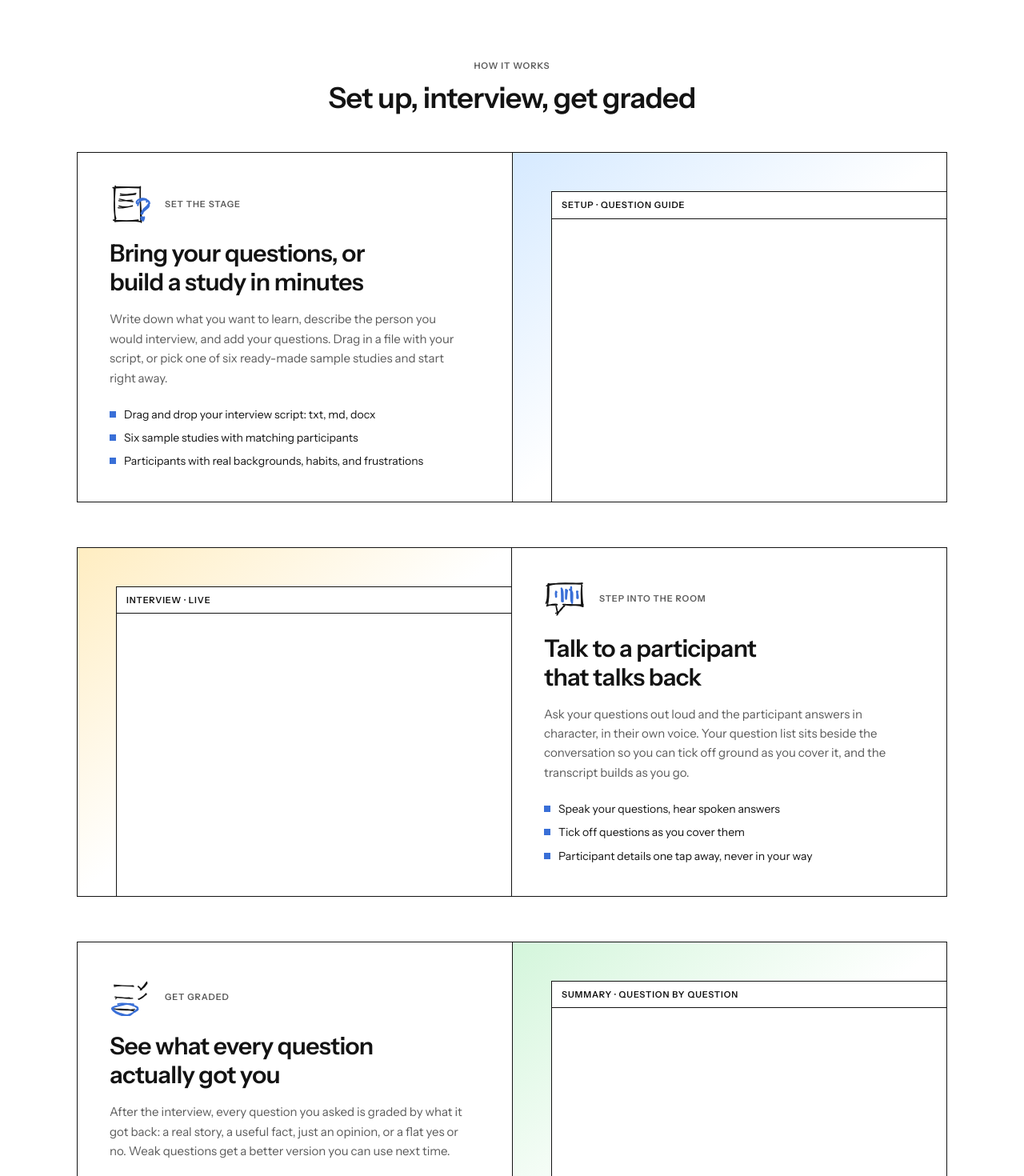
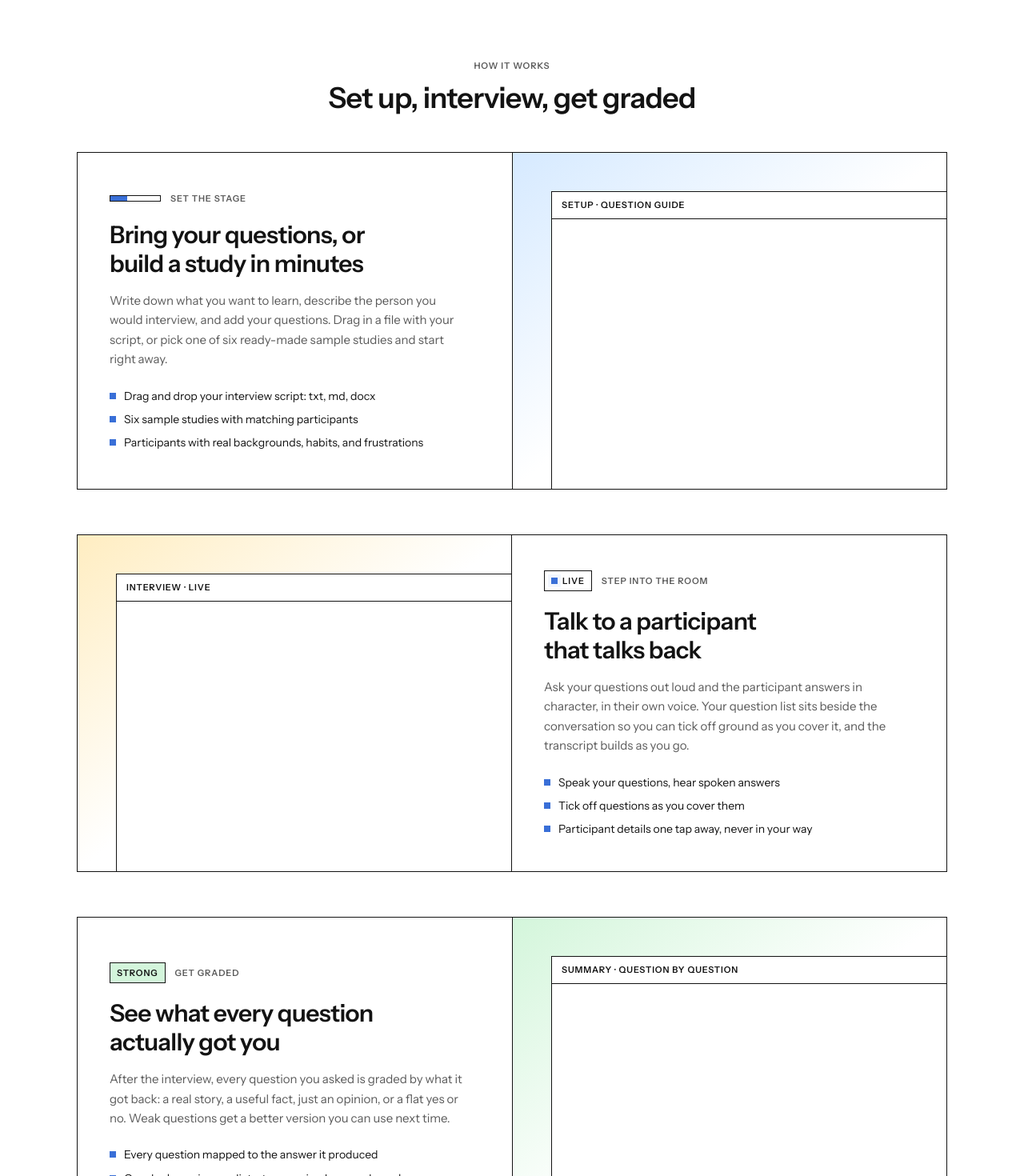
Before and after one commit to rishiashar/Personapilot, a Next.js app: page / in a window 1280 px wide. Shown: the part 1054-2524 px from the top of the page at 80% size. Built offline with nearby package versions, Linux system fonts and the light colour scheme.

Commit message:
feat: step tags built from product chrome (progress bar, live chip, verdict tag)
Co-Authored-By: Devin AI <158243242+devin-ai-integration[bot]@users.noreply.github.com>

```diff
--- a/app/page.tsx
+++ b/app/page.tsx
@@ -6,7 +6,7 @@ import { StoryBeats } from "@/components/landing/StoryBeats";
 import { HeroDemo } from "@/components/landing/HeroDemo";
 import { LiveAppFrame } from "@/components/landing/LiveAppFrame";
 import { Reveal } from "@/components/landing/Reveal";
-import { StepGlyph } from "@/components/landing/StepGlyph";
+import { StepTag } from "@/components/landing/StepTag";
 import { Button } from "@/components/ui/button";
 import { Waveform } from "@/components/Waveform";
 import { cn } from "@/lib/utils";
@@ -14,7 +14,7 @@ import { cn } from "@/lib/utils";
 const FEATURES = [
   {
     tag: "Set the stage",
-    glyph: <StepGlyph kind="setup" />,
+    kind: "setup" as const,
     title: "Bring your questions, or build a study in minutes",
     description:
       "Write down what you want to learn, describe the person you would interview, and add your questions. Drag in a file with your script, or pick one of six ready-made sample studies and start right away.",
@@ -37,7 +37,7 @@ const FEATURES = [
   },
   {
     tag: "Step into the room",
-    glyph: <StepGlyph kind="interview" />,
+    kind: "interview" as const,
     title: "Talk to a participant that talks back",
     description:
       "Ask your questions out loud and the participant answers in character, in their own voice. Your question list sits beside the conversation so you can tick off ground as you cover it, and the transcript builds as you go.",
@@ -61,7 +61,7 @@ const FEATURES = [
   },
   {
     tag: "Get graded",
-    glyph: <StepGlyph kind="feedback" />,
+    kind: "feedback" as const,
     title: "See what every question actually got you",
     description:
       "After the interview, every question you asked is graded by what it got back: a real story, a useful fact, just an opinion, or a flat yes or no. Weak questions get a better version you can use next time.",
@@ -159,10 +159,7 @@ export default function HomePage() {
                     feature.reverse && "lg:order-2",
                   )}
                 >
-                  <div className="flex items-center gap-4">
-                    {feature.glyph}
-                    <p className="caps text-muted-foreground">{feature.tag}</p>
-                  </div>
+                  <StepTag kind={feature.kind}>{feature.tag}</StepTag>
                   <h3 className="mt-5 text-2xl font-semibold tracking-[-0.02em] text-balance sm:text-3xl">
                     {feature.title}
                   </h3>
--- a/components/landing/StepGlyph.tsx
+++ /dev/null
@@ -1,106 +0,0 @@
-"use client";
-
-import { useEffect, useRef } from "react";
-import rough from "roughjs";
-
-import { cn } from "@/lib/utils";
-
-type Kind = "setup" | "interview" | "feedback";
-
-const INK = {
-  stroke: "currentColor",
-  strokeWidth: 2,
-  roughness: 1.5,
-  bowing: 1.2,
-};
-
-/**
- * Small hand-sketched glyph for a How it works card, drawn with rough.js
- * in the same wobbly ink as the story scene: the script, the conversation,
- * the verdict.
- */
-export function StepGlyph({ kind, className }: { kind: Kind; className?: string }) {
-  const svgRef = useRef<SVGSVGElement | null>(null);
-
-  useEffect(() => {
-    const svg = svgRef.current;
-    if (!svg || svg.childNodes.length) return;
-    const rc = rough.svg(svg);
-
-    const blue = (node: SVGGElement) => {
-      node.setAttribute("class", "text-brand");
-      return node;
-    };
-
-    if (kind === "setup") {
-      // the script: a page of questions with a big blue question mark
-      svg.appendChild(rc.rectangle(8, 4, 38, 50, { ...INK, seed: 21 }));
-      svg.appendChild(rc.line(15, 15, 39, 15, { ...INK, strokeWidth: 1.6, seed: 22 }));
-      svg.appendChild(rc.line(15, 24, 33, 24, { ...INK, strokeWidth: 1.6, seed: 23 }));
-      svg.appendChild(rc.line(15, 33, 36, 33, { ...INK, strokeWidth: 1.6, seed: 24 }));
-      svg.appendChild(
-        blue(
-          rc.path("M41 28 C41 18, 59 18, 59 28 C59 36, 50 35, 50 42", {
-            ...INK,
-            strokeWidth: 2.6,
-            seed: 25,
-          }),
-        ),
-      );
-      svg.appendChild(
-        blue(rc.circle(50, 51, 3.5, { ...INK, strokeWidth: 2.4, seed: 26 })),
-      );
-    }
-
-    if (kind === "interview") {
-      // the conversation: a bubble with a living blue voice
-      svg.appendChild(
-        rc.path("M6 6 L58 6 L58 38 L30 38 L20 52 L19 38 L6 38 Z", {
-          ...INK,
-          seed: 31,
-        }),
-      );
-      [
-        { x: 18, h: 8 },
-        { x: 26, h: 18 },
-        { x: 34, h: 12 },
-        { x: 42, h: 20 },
-        { x: 50, h: 10 },
-      ].forEach((bar, i) => {
-        svg.appendChild(
-          blue(
-            rc.line(bar.x, 22 - bar.h / 2, bar.x, 22 + bar.h / 2, {
-              ...INK,
-              strokeWidth: 3,
-              seed: 32 + i,
-            }),
-          ),
-        );
-      });
-    }
-
-    if (kind === "feedback") {
-      // the verdict: graded lines, one circled in blue
-      svg.appendChild(rc.line(8, 12, 36, 12, { ...INK, strokeWidth: 1.6, seed: 41 }));
-      svg.appendChild(rc.path("M44 14 L48 18 L56 7", { ...INK, seed: 42 }));
-      svg.appendChild(rc.line(8, 30, 32, 30, { ...INK, strokeWidth: 1.6, seed: 43 }));
-      svg.appendChild(rc.line(44 , 32, 56, 25, { ...INK, seed: 44 }));
-      svg.appendChild(rc.line(8, 48, 38, 48, { ...INK, strokeWidth: 1.6, seed: 45 }));
-      svg.appendChild(
-        blue(rc.ellipse(23, 48, 40, 16, { ...INK, strokeWidth: 2.2, seed: 46 })),
-      );
-    }
-  }, [kind]);
-
-  return (
-    <svg
-      ref={svgRef}
-      aria-hidden
-      viewBox="0 0 64 58"
-      fill="none"
-      strokeLinecap="round"
-      strokeLinejoin="round"
-      className={cn("h-12 w-[53px] text-foreground select-none", className)}
-    />
-  );
-}
--- /dev/null
+++ b/components/landing/StepTag.tsx
@@ -0,0 +1,61 @@
+import { cn } from "@/lib/utils";
+
+type Kind = "setup" | "interview" | "feedback";
+
+/**
+ * Step tags built from the product's own chrome: the setup wizard's
+ * progress bar, the interview room's live chip, the summary's verdict tag.
+ */
+export function StepTag({
+  kind,
+  children,
+}: {
+  kind: Kind;
+  children: React.ReactNode;
+}) {
+  if (kind === "setup") {
+    return (
+      <div className="flex items-center gap-3">
+        <span
+          aria-hidden
+          className="relative h-2 w-16 border border-foreground"
+        >
+          <span className="absolute inset-y-0 left-0 w-1/3 bg-brand" />
+        </span>
+        <span className="caps text-muted-foreground">{children}</span>
+      </div>
+    );
+  }
+
+  if (kind === "interview") {
+    return (
+      <div className="flex items-center gap-3">
+        <span
+          aria-hidden
+          className="flex items-center gap-1.5 border border-foreground px-2 py-1"
+        >
+          <span className="relative flex size-2">
+            <span className="absolute inline-flex size-full animate-ping bg-brand opacity-60 motion-reduce:animate-none" />
+            <span className="relative inline-flex size-2 bg-brand" />
+          </span>
+          <span className="caps text-foreground">Live</span>
+        </span>
+        <span className="caps text-muted-foreground">{children}</span>
+      </div>
+    );
+  }
+
+  return (
+    <div className="flex items-center gap-3">
+      <span
+        aria-hidden
+        className={cn(
+          "caps border border-foreground bg-wash-green px-2 py-1 text-foreground",
+        )}
+      >
+        Strong
+      </span>
+      <span className="caps text-muted-foreground">{children}</span>
+    </div>
+  );
+}
```
